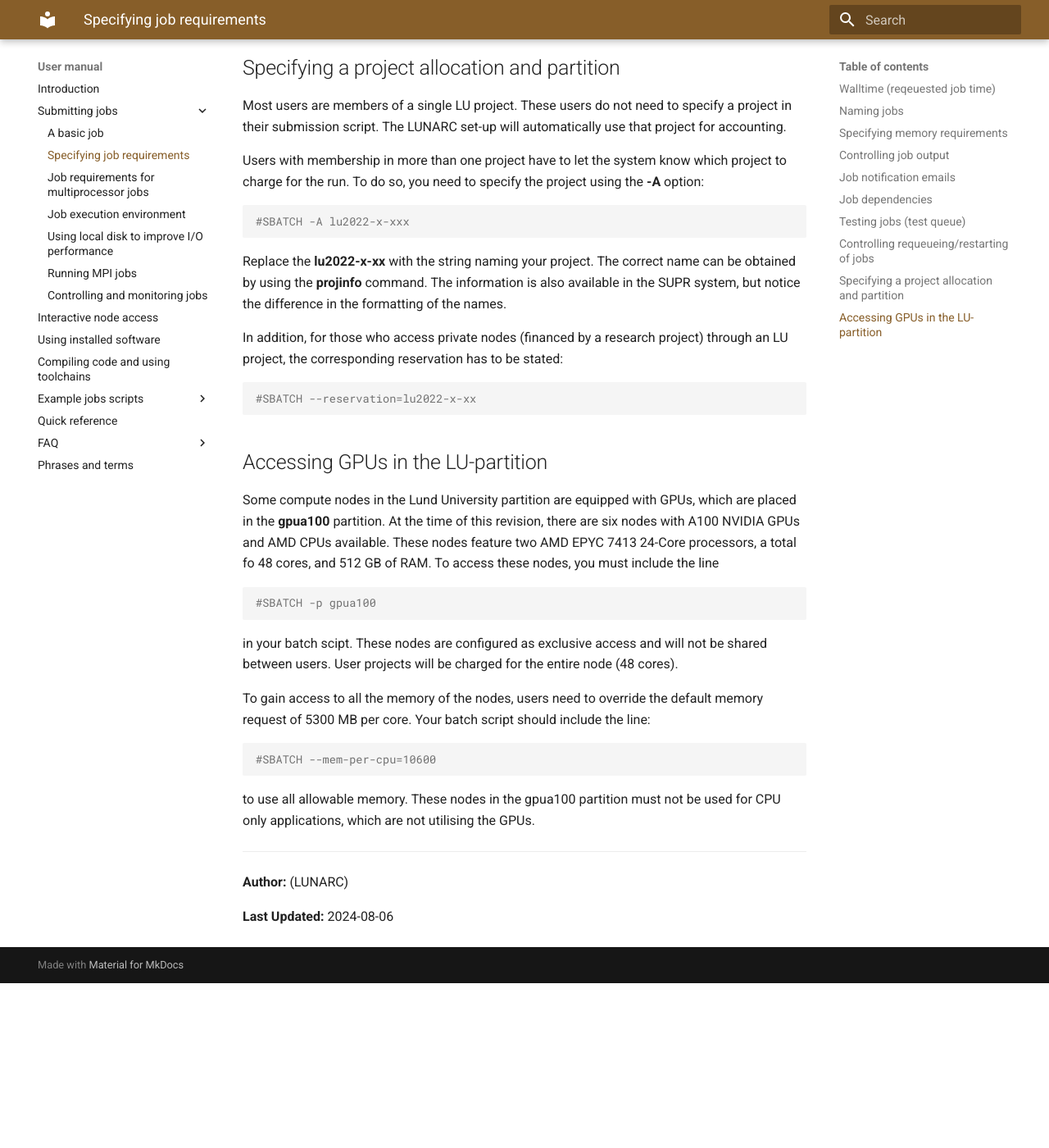
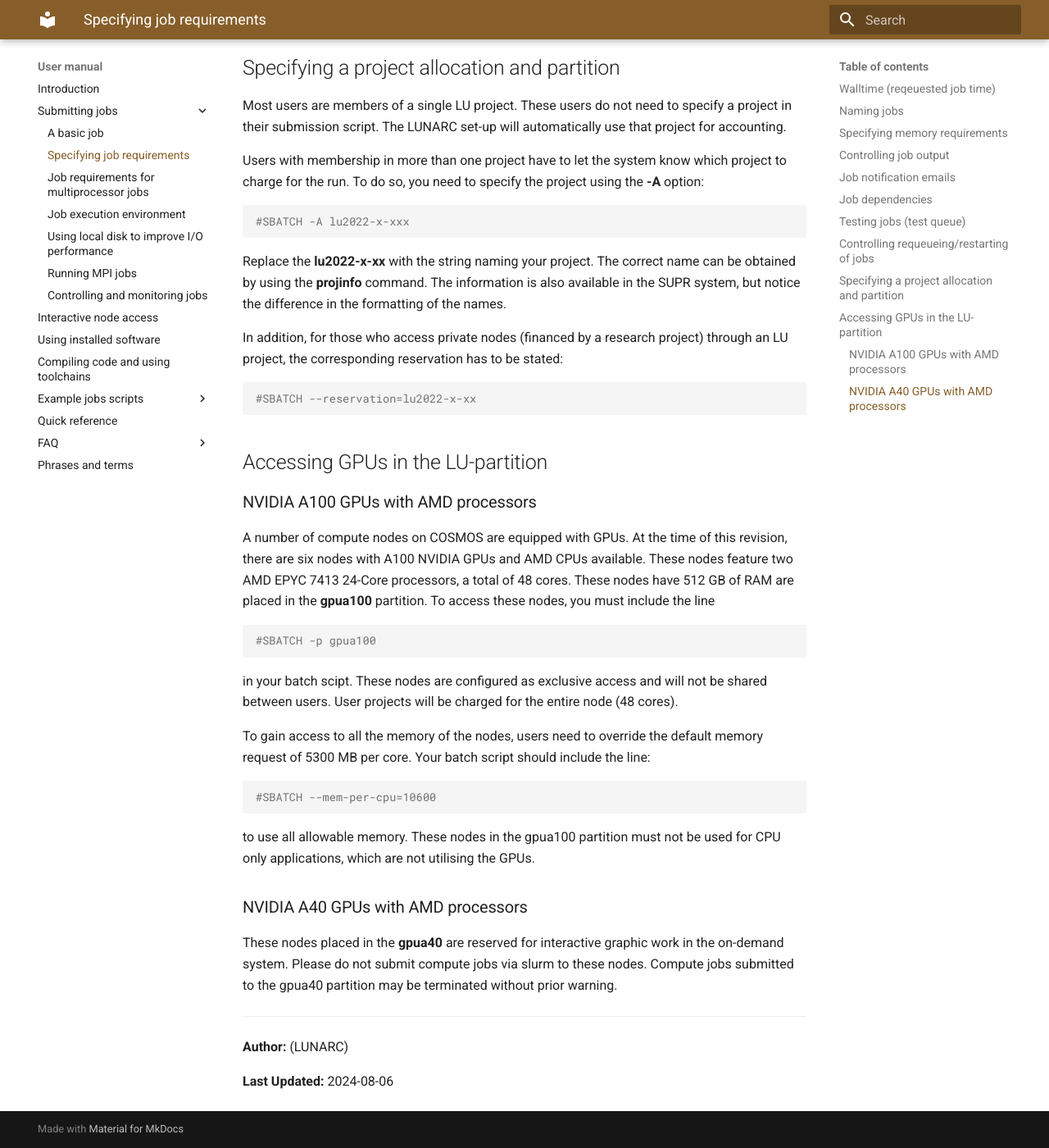
Before and after one commit to lunarc/lunarc_docs, an MkDocs documentation site: the page built from docs/manual/submitting_jobs/manual_specifying_requirements.md, in a window 1280 px wide and 1400 px high, scrolled down 3795 px. Shown: the whole window at 82% size. Built offline with MkDocs 1.6.1 and Material for MkDocs 9.7.7, drawn with Linux system fonts in a browser that asks for light colours; comment, search, counter and statistics services are not loaded; before the commit the page ends 4994 px from its top, so only the background shows below that.

Commit message:
Clarification on gpua100 and mention of gpua40 partition being reserved for the on-demand

````diff
--- a/docs/manual/submitting_jobs/manual_specifying_requirements.md
+++ b/docs/manual/submitting_jobs/manual_specifying_requirements.md
@@ -137,7 +137,9 @@ In addition, for those who access private nodes (financed by a research project)
 
 ## Accessing GPUs in the LU-partition
 
-Some compute nodes in the Lund University partition are equipped with GPUs, which are placed in the **gpua100** partition. At the time of this revision, there are six nodes with A100 NVIDIA GPUs and AMD CPUs available.  These nodes feature two AMD EPYC 7413 24-Core processors, a total fo 48 cores, and 512 GB of RAM. To access these nodes, you must include the line
+### NVIDIA A100 GPUs with AMD processors
+
+A number of compute nodes on COSMOS are equipped with GPUs. At the time of this revision, there are six nodes with A100 NVIDIA GPUs and AMD CPUs available.  These nodes feature two AMD EPYC 7413 24-Core processors, a total of 48 cores.  These nodes have 512 GB of RAM are placed in the **gpua100** partition. To access these nodes, you must include the line
 
 ```bash
 #SBATCH -p gpua100
@@ -151,6 +153,10 @@ To gain access to all the memory of the nodes, users need to override the defaul
 ```
 to use all allowable memory.  These nodes in the gpua100 partition must not be used for CPU only applications, which are not utilising the GPUs.
 
+### NVIDIA A40 GPUs with AMD processors
+
+These nodes placed in the **gpua40** are reserved for interactive graphic work in the on-demand system.  Please do not submit compute jobs via slurm to these nodes.  Compute jobs submitted to the gpua40 partition may be terminated without prior warning.
+
 ---
 
 **Author:**
````
